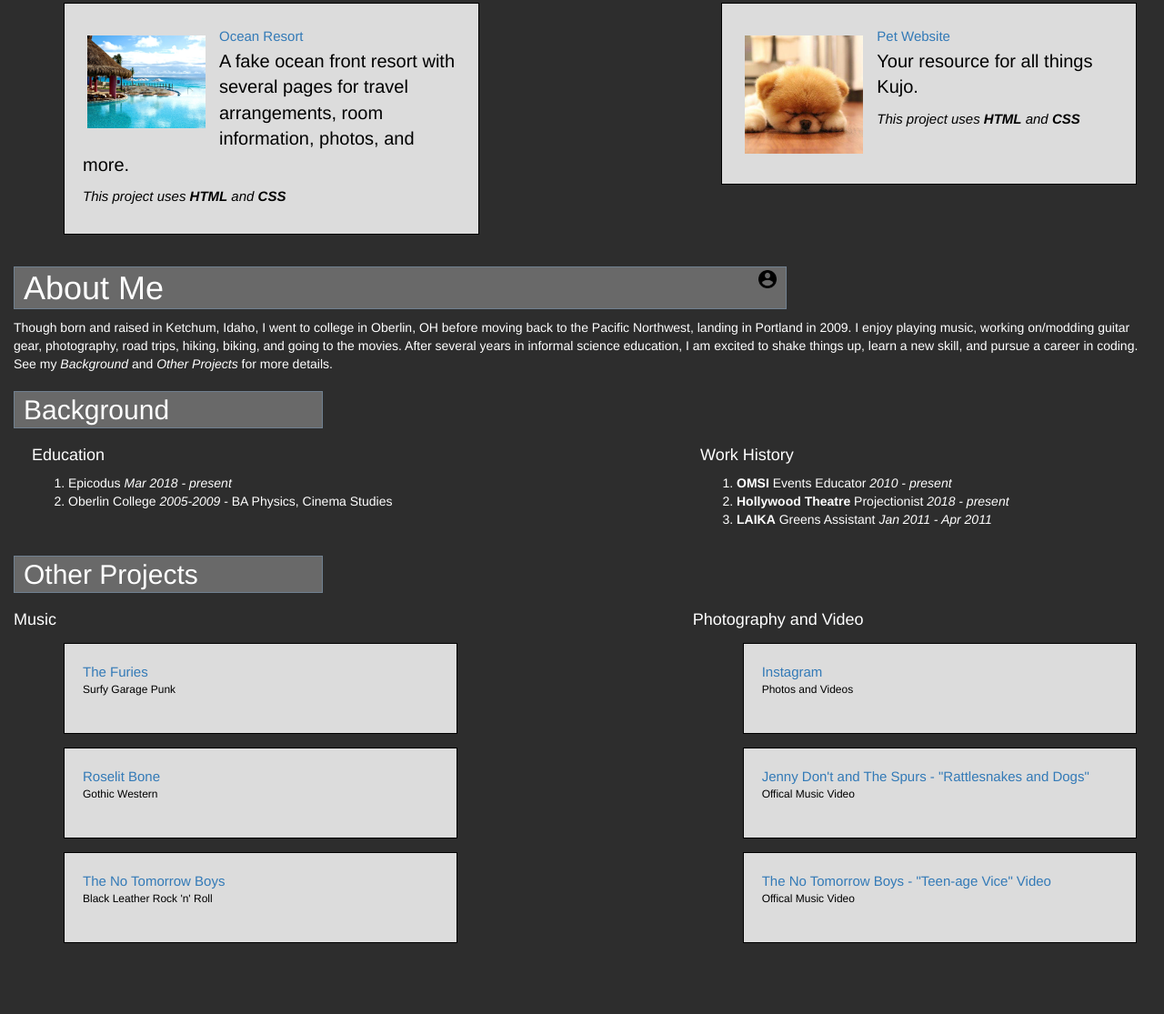
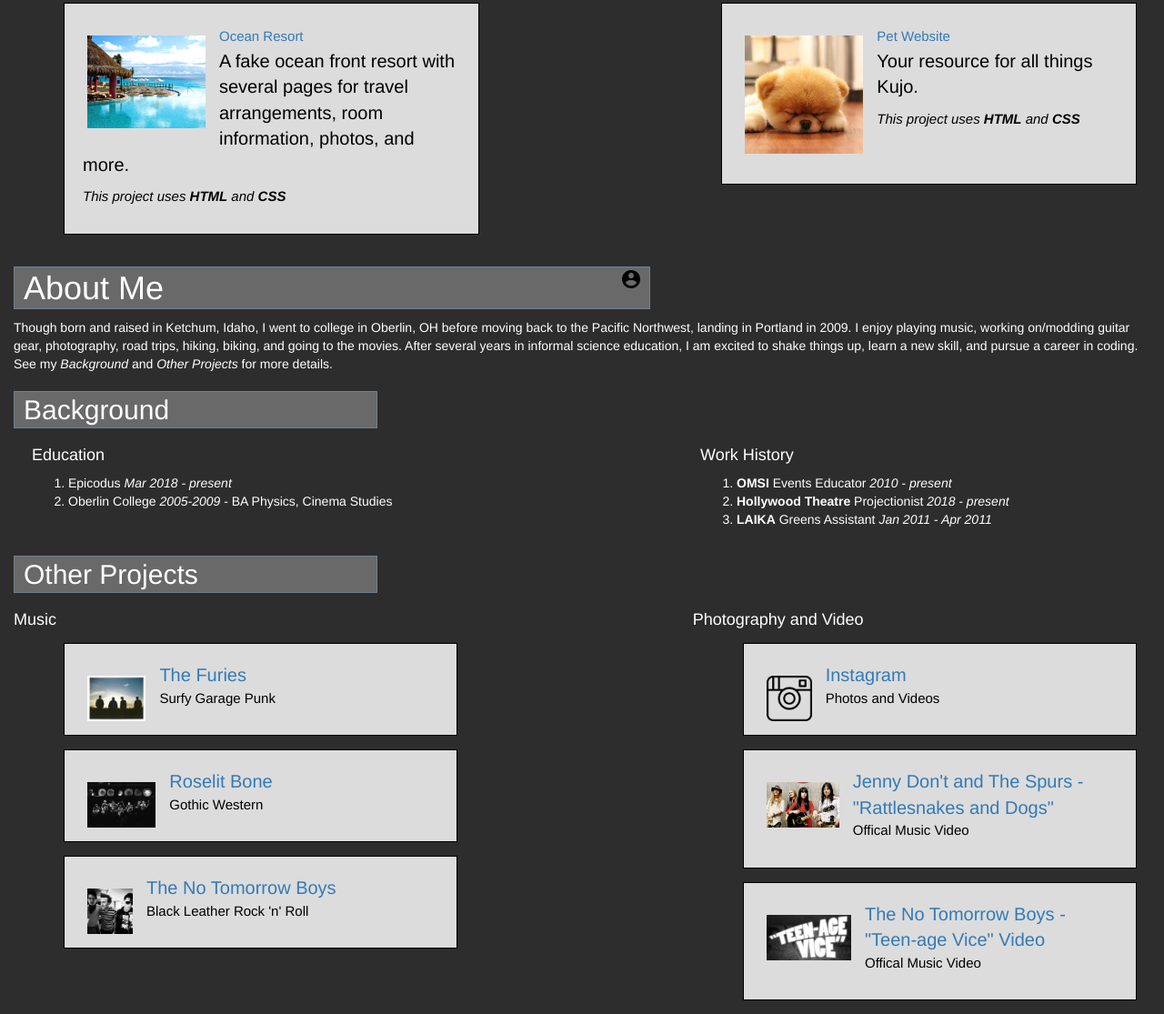
Before and after one commit to mattfmiller/my-portfolio, a plain HTML site: page index.html in a window 1280 px wide. Shown: the part 932-2047 px from the top of the page at 91% size. Before the commit the page ends 1984 px from the top, so only its background shows below. Drawn offline with Linux system fonts and the light colour scheme.

Commit message:
Add and float other project images, set max width on title boxes.

```diff
--- a/css/styles.css
+++ b/css/styles.css
@@ -40,14 +40,14 @@ p.lang {
   background-color: dimgrey;
   background-image: url(../img/);
   /*opacity: .5;*/
-  margin-right: 400px;
+  max-width: 700px;
 }
 
 .container-fluid h2 {
   border: 1px solid slategrey;
   padding: 3px 10px;
   background-color: dimgrey;
-  margin-right: 910px;
+  max-width: 400px;
 }
 
 .container-fluid {
@@ -55,7 +55,7 @@ p.lang {
 }
 
 .container-fluid a {
-  font-size: 15px;
+  font-size: 20px;
 }
 
 .icon img{
@@ -88,15 +88,15 @@ p.lang {
   font-size: 15px;
 }
 
-.insterests-box img {
-  height: 75px;
+.interests-box img {
+  height: 80px;
   float: left;
   padding: 15px;
   padding-left: 5px;
 }
 
 .interests-box li {
-  font-size: 12px;
+  font-size: 15px;
   color: black;
   border: 1px solid black;
   padding: 20px;
@@ -106,5 +106,5 @@ p.lang {
 }
 
 .interests-box a {
-  font-size: 15px;
+  font-size: 20px;
 }
--- a/index.html
+++ b/index.html
@@ -12,7 +12,7 @@
       <h1>Matt Miller</h1>
     </div>
     <div class="container-fluid">
-      <h1>Past Projects<span class="icon"><img src="img/computer.png" alt="clip art of a computer"></span></h1>
+      <h1 >Past Projects<span class="icon"><img src="img/computer.png" alt="clip art of a computer"></span></h1>
       <div class="row">
         <ul class="project-box">
           <div class="col-md-5">
@@ -96,17 +96,17 @@
           <div class="col-md-5">
             <h4>Music</h4>
             <ul class="interests-box">
-              <li><a href="https://thefuriespdx.bandcamp.com/releases">The Furies</a>
+              <li><a href="https://thefuriespdx.bandcamp.com/releases"><img src="img/furies.jpg" alt="the furies band photo">The Furies</a>
                 <p>
                   Surfy Garage Punk
                 </p>
               </li>
-              <li><a href="https://roselitbone.bandcamp.com/">Roselit Bone</a>
+              <li><a href="https://roselitbone.bandcamp.com/"><img src="img/roselit-bone.jpg" alt="Roselit Bone band photo">Roselit Bone</a>
                 <p>
                   Gothic Western
                 </p>
               </li>
-              <li><a href="https://thenotomorrowboys.bandcamp.com/">The No Tomorrow Boys</a>
+              <li><a href="https://thenotomorrowboys.bandcamp.com/"><img src="img/ntb.jpg" alt="No Tomorrow Boys band photo">The No Tomorrow Boys</a>
                 <p>
                   Black Leather Rock 'n' Roll
                 </p>
@@ -117,16 +117,16 @@
           <div class="col-md-5">
             <h4>Photography and Video</h4>
             <ul class="interests-box">
-              <li><a href="https://www.instagram.com/xmattmayhemx/">Instagram</a>
+              <li><a href="https://www.instagram.com/xmattmayhemx/"><img src="img/Instagram.png" alt="instagram icon">Instagram</a>
                 <p>
                   Photos and Videos
                 </p>
               </li>
-              <li><a href="https://www.youtube.com/watch?v=zqapgfBVS1A">Jenny Don't and The Spurs - "Rattlesnakes and Dogs"</a>
+              <li><a href="https://www.youtube.com/watch?v=zqapgfBVS1A"><img src="img/jenny-dont.jpeg" alt="spurs band photo">Jenny Don't and The Spurs - "Rattlesnakes and Dogs"</a>
                 <p>
                   Offical Music Video
                 </p>
-              <li><a href="https://www.youtube.com/watch?v=TWMjDMxPim4">The No Tomorrow Boys - "Teen-age Vice" Video</a>
+              <li><a href="https://www.youtube.com/watch?v=TWMjDMxPim4"><img src="img/ntb-vice.jpg" alt="No Tomorrow Boys video photo">The No Tomorrow Boys - "Teen-age Vice" Video</a>
                 <p>
                   Offical Music Video
                 </p>
```
Also changed, not shown: 1 other file.
